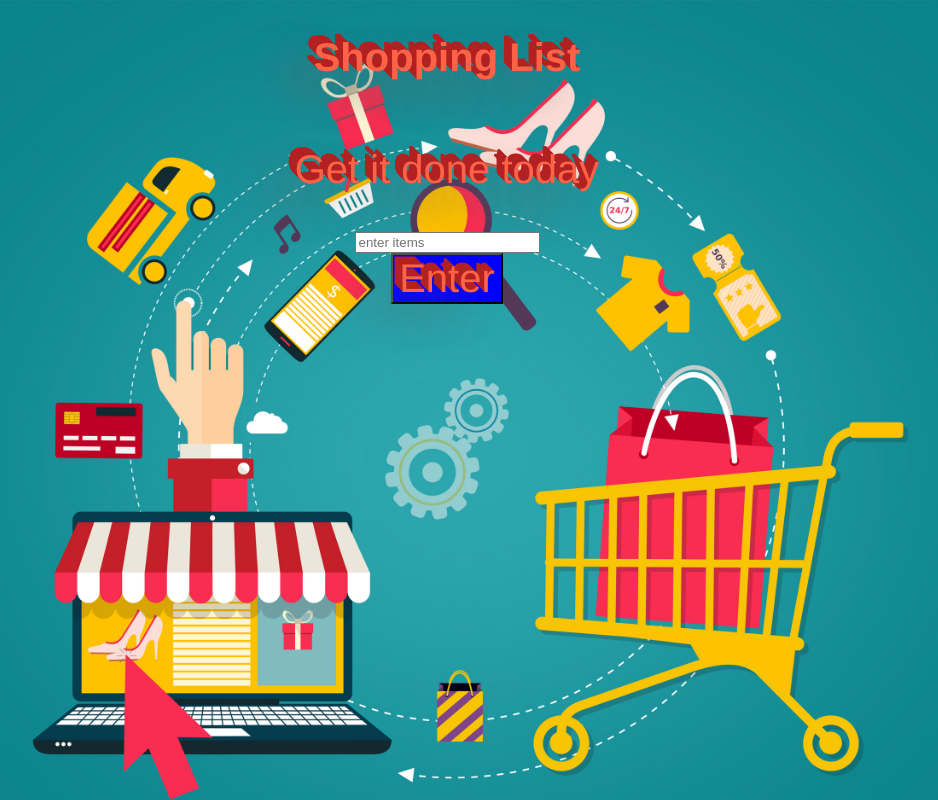
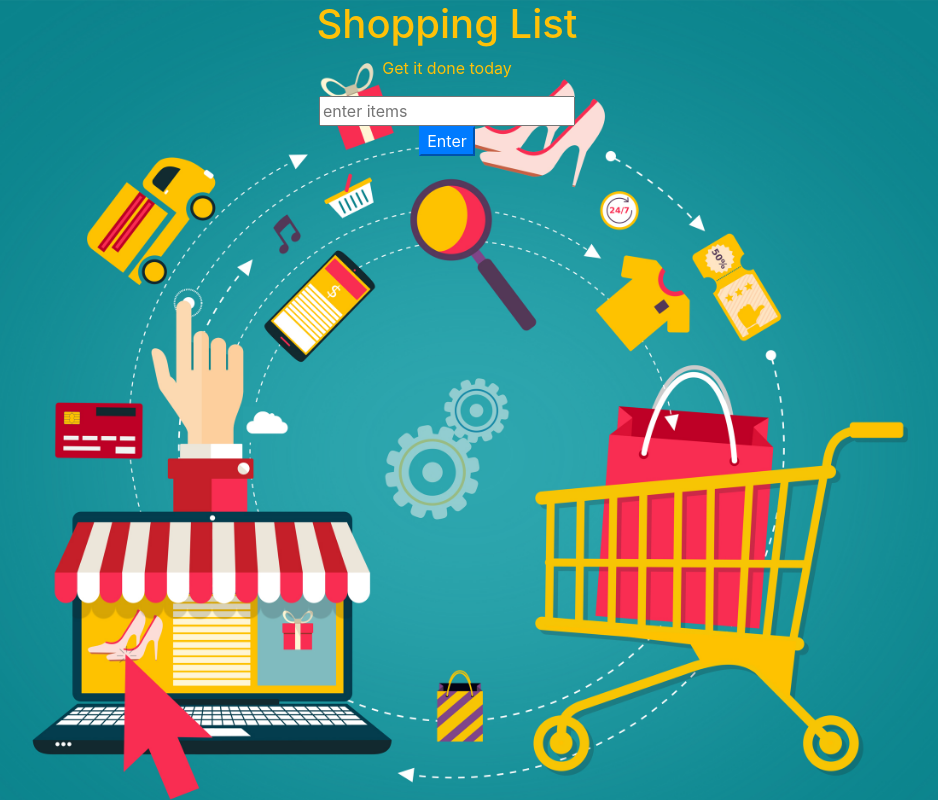
Before and after one commit to jonte450/shoppingList, a plain HTML site: page index.html in a window 1280 px wide. Shown: the whole page, without its empty margins (193-1131 px from the left). Drawn offline with nearby package versions, Linux system fonts and the light colour scheme.

Commit message:
Added more style
Added more nicer buttons and fonts.

```diff
--- a/index.html
+++ b/index.html
@@ -3,12 +3,15 @@
 <head>
 	<title>Javascript + DOM</title>
 	<link rel="stylesheet" type="text/css" href="style.css">
+	<!--CSS Bootstrap -->
+	<link rel="stylesheet" href="https://stackpath.bootstrapcdn.com/bootstrap/4.3.1/css/bootstrap.min.css" integrity="sha384-ggOyR0iXCbMQv3Xipma34MD+dH/1fQ784/j6cY/iJTQUOhcWr7x9JvoRxT2MZw1T" crossorigin="anonymous">
+
 </head>
 <body>
-	<h1>Shopping List</h1>
-	<p id="first">Get it done today</p>
+	<h1 class="text-warning">Shopping List</h1>
+	<p id="first" class="text-warning">Get it done today</p>
 	<input id="userinput" type="text" placeholder="enter items">
-	<button id="enter" class="cool">Enter</button>
+	<button id="enter" class="btn-primary">Enter</button>
 	<ul id="toogle_done" class="arrange frame">
 	</ul>
 	<script type="text/javascript" src="script.js"></script>
--- a/script.js
+++ b/script.js
@@ -10,9 +10,10 @@ function inputLength() {
 function createListElement() {
 	var btn = document.createElement("BUTTON");
 	btn.name = "Remove";
-	btn.className = "frame";
+	btn.className = "btn-success";
 	btn.appendChild(document.createTextNode("Remove"));
 	var li = document.createElement("li");
+	li.className = "text-warning";
 	li.appendChild(document.createTextNode(input.value));
 	ul.appendChild(li);
 	ul.appendChild(btn);
--- a/style.css
+++ b/style.css
@@ -1,54 +1,3 @@
-h1 {
-  text-align: center;
-  font-family: 'Oswald', Helvetica, sans-serif;
-  font-size: 40px;
-  color: tomato;
-  text-shadow:
-    -1px -1px 0 firebrick,
-    -2px -2px 0 firebrick,
-    -3px -3px 0 firebrick,
-    -4px -4px 0 firebrick,
-    -5px -5px 0 firebrick,
-    -6px -6px 0 firebrick,
-    -7px -7px 0 firebrick,
-    -8px -8px 0 firebrick,
-    -30px 20px 40px dimgrey;
-}
-
-p{
-  text-align: center;
-  font-family: 'Oswald', Helvetica, sans-serif;
-  font-size: 40px;
-  color: tomato;
-  text-shadow:
-    -1px -1px 0 firebrick,
-    -2px -2px 0 firebrick,
-    -3px -3px 0 firebrick,
-    -4px -4px 0 firebrick,
-    -5px -5px 0 firebrick,
-    -6px -6px 0 firebrick,
-    -7px -7px 0 firebrick,
-    -8px -8px 0 firebrick,
-    -30px 20px 40px dimgrey;
-}
-.cool{
-  text-align: center;
-  font-family: 'Oswald', Helvetica, sans-serif;
-  font-size: 40px;
-  background-color: blue;
-  color: tomato;
-  text-shadow:
-    -1px -1px 0 firebrick,
-    -2px -2px 0 firebrick,
-    -3px -3px 0 firebrick,
-    -4px -4px 0 firebrick,
-    -5px -5px 0 firebrick,
-    -6px -6px 0 firebrick,
-    -7px -7px 0 firebrick,
-    -8px -8px 0 firebrick,
-    -30px 20px 40px dimgrey;
-}
-
 
 body{
   background-image: url("shopping.jpg");
@@ -71,5 +20,3 @@ button{
 .done {
   text-decoration: line-through;
 }
-.frame{
-}
```
